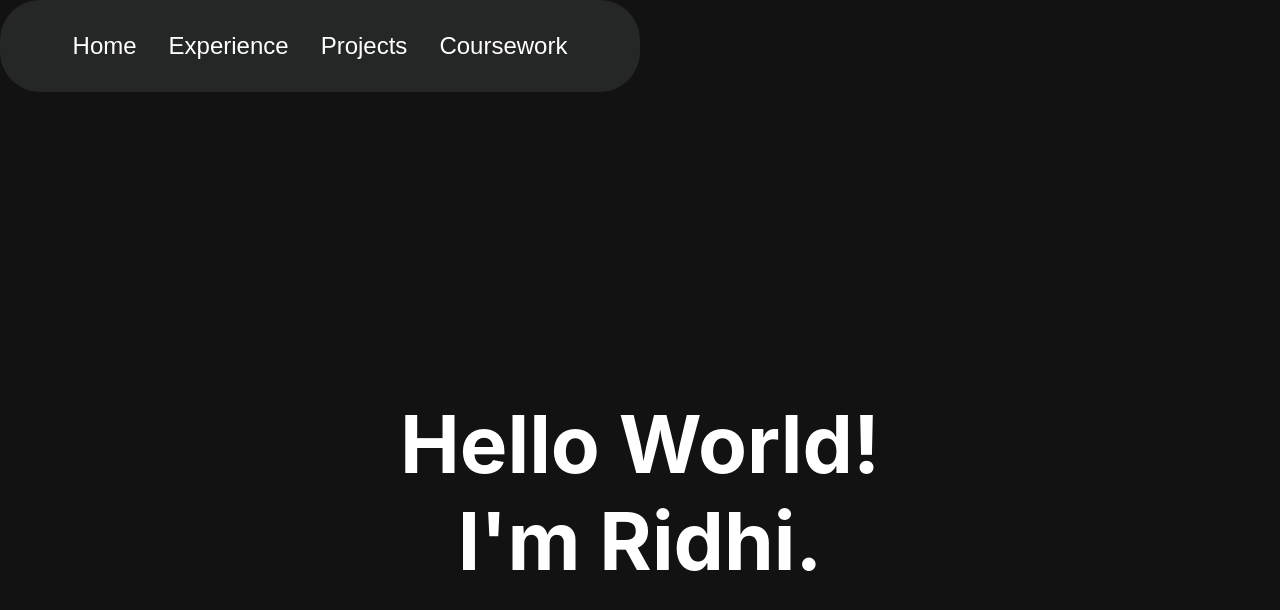
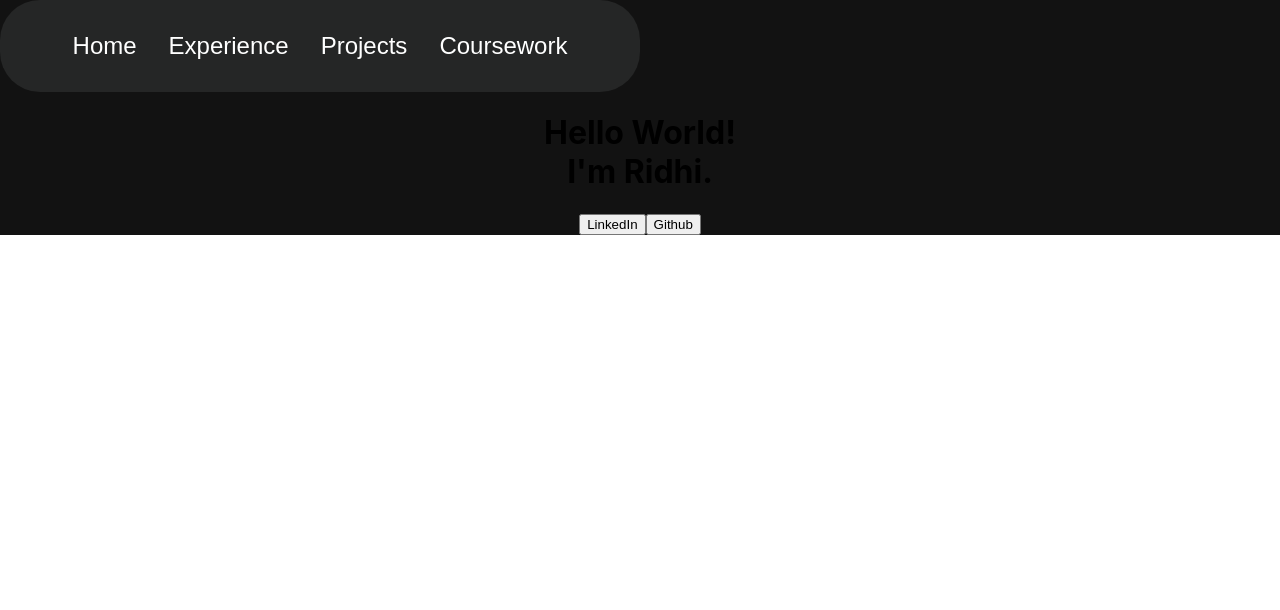
Before and after one commit to Ridzz23/Web-portfolio, a React (Create React App) app: page / in a window 1280 px wide. Shown: the top 610 px of the page. Built offline with nearby package versions, Linux system fonts and the light colour scheme; the HTML template or start-up script is replaced by a standard one.

Commit message:
added links to homepage

```diff
--- a/src/pages/Coursework.js
+++ b/src/pages/Coursework.js
@@ -1,5 +1,5 @@
 import React from 'react';
-import Navbar from '../Navbar';
+import Navbar from '../components/Navbar';
 import '../App.css';
 
 const Coursework = () => {
--- a/src/pages/Experience.js
+++ b/src/pages/Experience.js
@@ -1,5 +1,5 @@
 import React from 'react';
-import Navbar from '../Navbar';
+import Navbar from '../components/Navbar';
 import '../App.css';
 
 const Experience = () => {
--- a/src/pages/Home.js
+++ b/src/pages/Home.js
@@ -1,26 +1,29 @@
 import React from 'react';
-import Navbar from '../Navbar';
+import Navbar from '../components/Navbar';
 import '../App.css';
 
 
 const Home = () => {
+
+  const openLink = (link) => {
+    console.log(link);
+    window.open(link, "_blank");
+  }
+
   return (
     <div>
       <Navbar />
-      <div
-        className="container left-align"
-        style={{
-          height: '100vh',
-          display: 'flex',
-          flexDirection: 'column',
-          justifyContent: 'center',
-        }}
-      >
-        <h1 className="App-header">
+
+        <h1 className="child-left">
           Hello World!<br></br>
           I'm Ridhi.
           </h1>
-      </div>
+          <div class="child-right">
+            <div class="button-container">
+              <button class="button1" type="button" onClick={() => openLink("https://www.linkedin.com/in/ridhi-srikanth-8495a6222/")}>LinkedIn</button>
+              <button class="button1" type="button" onClick={() => openLink("https://github.com/Ridzz23")}>Github</button>
+            </div>
+          </div>
     </div>
   );
 };
--- a/src/pages/Projects.js
+++ b/src/pages/Projects.js
@@ -1,5 +1,5 @@
 import React from 'react';
-import Navbar from '../Navbar';
+import Navbar from '../components/Navbar';
 import '../App.css';
 
 const Projects = () => {
```
Also changed, not shown: src/components/Navbar.css (renamed from src/Navbar.css), src/components/Navbar.js (renamed from src/Navbar.js).
